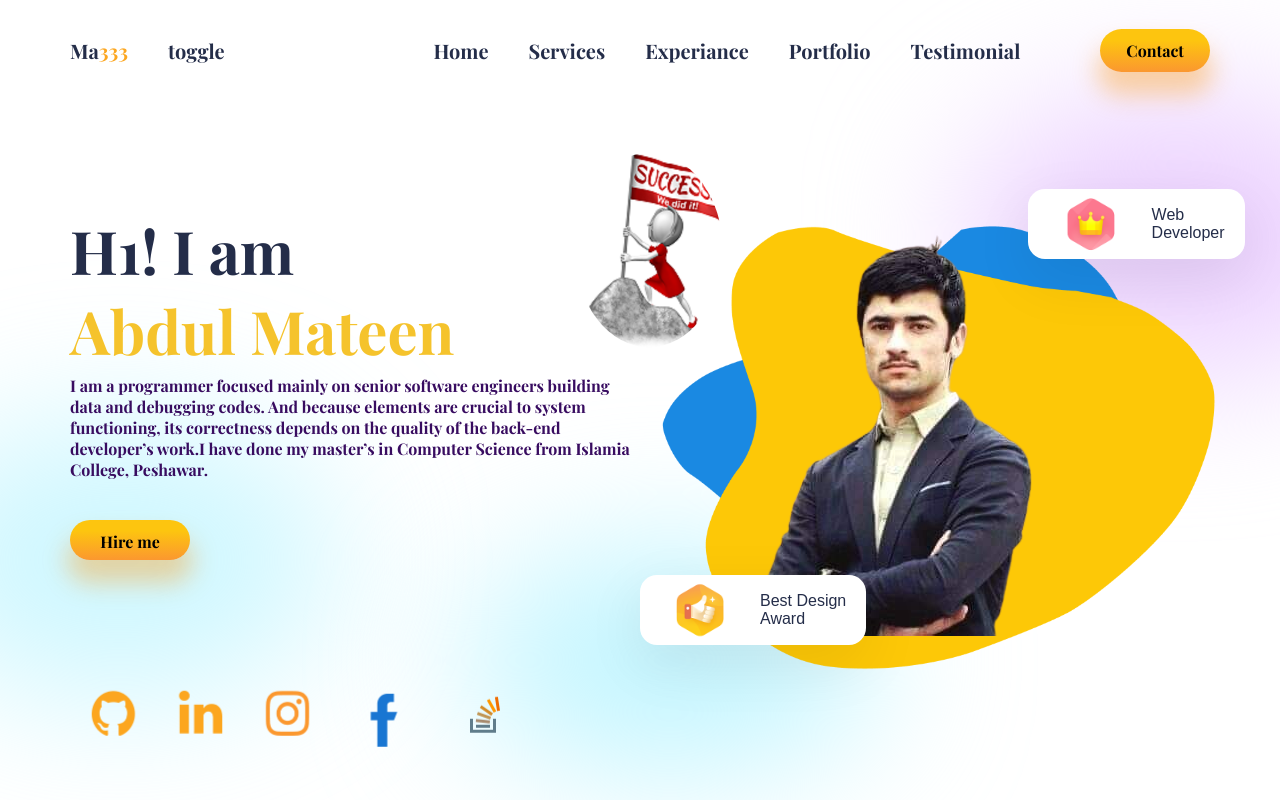
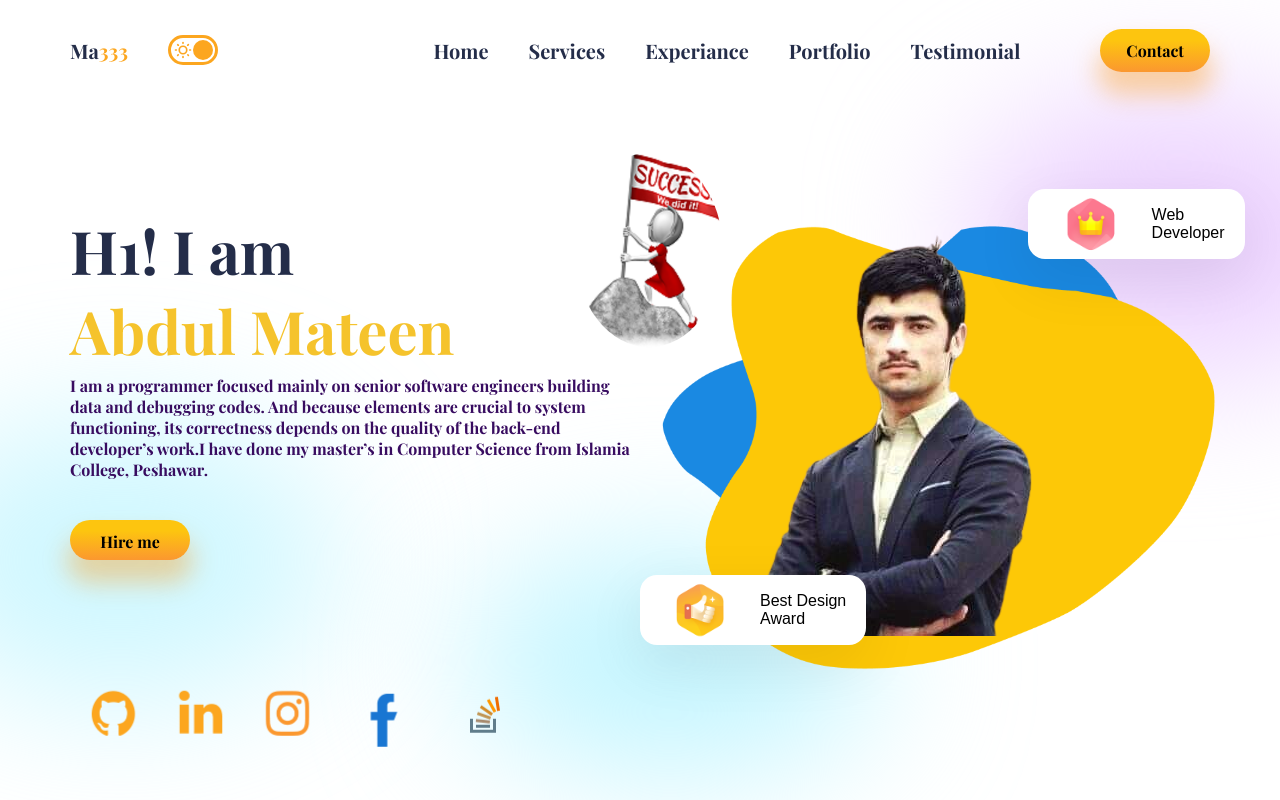
Before and after one commit to Abdulmateenchitrali/my-portfolio, a React (Create React App) app: page / in a window 1280 px wide. Shown: the top 800 px of the page. Built offline with nearby package versions, Linux system fonts and the light colour scheme.

Commit message:
Dark mode added

```diff
--- a/src/App.js
+++ b/src/App.js
@@ -8,10 +8,22 @@
 import Testimonial from "./components/Testimonials/Testimonial";
 import Contact from "./components/Contact/Contact";
 import Footer from "./components/Footer/Footer";
+import {themeContext} from './Context';
+import {useContext} from 'react'
 
 function App() {
+  const theme=useContext(themeContext);
+  const darkMode=theme.state.darkMode;
   return (
-    <div className="App">
+    <div className="App"
+    style={
+      {
+        background:darkMode ? 'black':'',
+        color:darkMode ? 'white':''
+      }
+    }
+    >
+
       <Navbar />
       <Intro />
       <Services />
--- /dev/null
+++ b/src/Context.js
@@ -0,0 +1,23 @@
+import { createContext,useReducer } from "react";
+
+export const themeContext=createContext();
+
+const initialState={darkMode:false};
+
+const themeReducer=(state,action)=>{
+    switch(action.type){
+        case 'toggle':
+            return {darkMode: !state.darkMode}
+        default:
+            return state;
+    }
+}
+
+export const ThemeProvider=(props)=>{
+    const [state,dispatch]=useReducer(themeReducer,initialState);
+    return (
+        <themeContext.Provider value={{state,dispatch}}>
+            {props.children}
+        </themeContext.Provider>
+    )
+}
--- a/src/components/Experience/Experience.css
+++ b/src/components/Experience/Experience.css
@@ -23,6 +23,7 @@
     font-size: 1.5rem;
     font-weight: bold;
     margin-bottom: 2rem;
+    color: black;
 }
 .circle::before{
     border-radius: 100%;
--- a/src/components/FloatingDiv/FloatingDiv.css
+++ b/src/components/FloatingDiv/FloatingDiv.css
@@ -4,6 +4,7 @@
     background: white;
     box-shadow: var(--boxShadow);
     border-radius: 17px;
+    color: black;
     align-items: center;
     padding: 0px 20px 0px 0px;
     height: 3.5rem;
--- a/src/components/Navbar/Navbar.jsx
+++ b/src/components/Navbar/Navbar.jsx
@@ -1,4 +1,5 @@
 import React from 'react'
+import Toggle from '../Toggle/Toggle';
 import './Navbar.css'
 
 const Navbar = () => {
@@ -6,7 +7,7 @@
         <div className="n-wrapper">
             <div className="n-left">
                 <div className="name">Ma<span className='n-333'>333</span></div>
-                <span>toggle</span>
+                <Toggle />
             </div>
             <div className="n-right">
                 <div className="n-list">
--- /dev/null
+++ b/src/components/Toggle/Toggle.css
@@ -0,0 +1,19 @@
+.toggle{
+    display: flex;
+    justify-content: space-between;
+    border: 3px solid var(--orange);
+    border-radius: 1rem;
+    position: relative;
+    padding: 2px;
+    cursor: pointer;
+}
+.toggle > *{
+    width: 1rem;
+    height: 1rem;
+    color: var(--orange);
+}
+.t-button{
+    border-radius: 50%;
+    background: var(--orange);
+    position: absolute;
+}
--- /dev/null
+++ b/src/components/Toggle/Toggle.jsx
@@ -0,0 +1,28 @@
+import React from 'react'
+import './Toggle.css'
+import Sun from '@iconscout/react-unicons/icons/uil-sun'
+import Moon from '@iconscout/react-unicons/icons/uil-moon'
+import {themeContext} from '../../Context'
+import {useContext} from 'react'
+
+const Toggle = () => {
+  const theme=useContext(themeContext);
+  const darkMode=theme.state.darkMode;
+  const handler=()=>{
+    theme.dispatch({type:'toggle'})
+  }
+  return (
+    <>
+      <div className="toggle" onClick={handler}>
+       <Sun/>
+       <Moon/>
+       <div
+       className="t-button" style={darkMode ? {left:"2px"}:{right:"2px"}}>
+
+       </div>
+      </div>
+    </>
+  )
+}
+
+export default Toggle
--- a/src/index.js
+++ b/src/index.js
@@ -1,9 +1,11 @@
 import React from 'react';
 import ReactDOM from 'react-dom';
 import App from './App';
-
+import {ThemeProvider} from './Context'
 ReactDOM.render(
-    <App />,
+    <ThemeProvider>
+      <App />
+    </ThemeProvider>,
   document.getElementById('root')
 );
 
```
